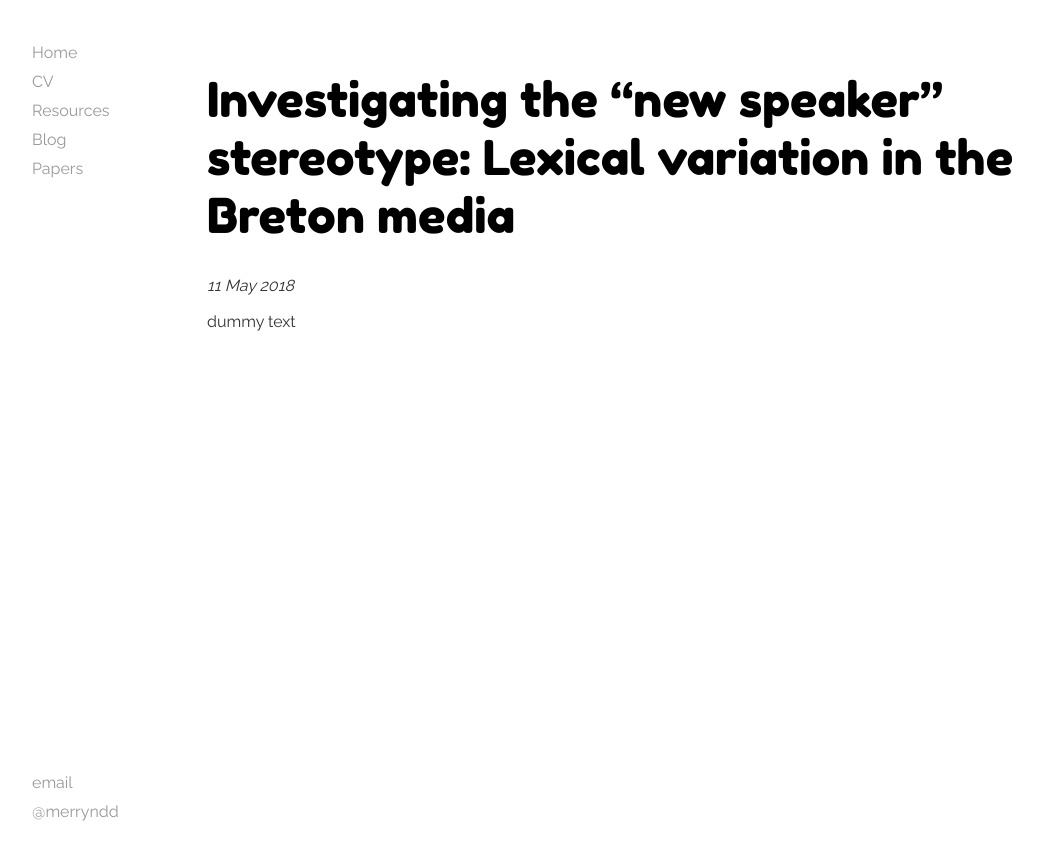
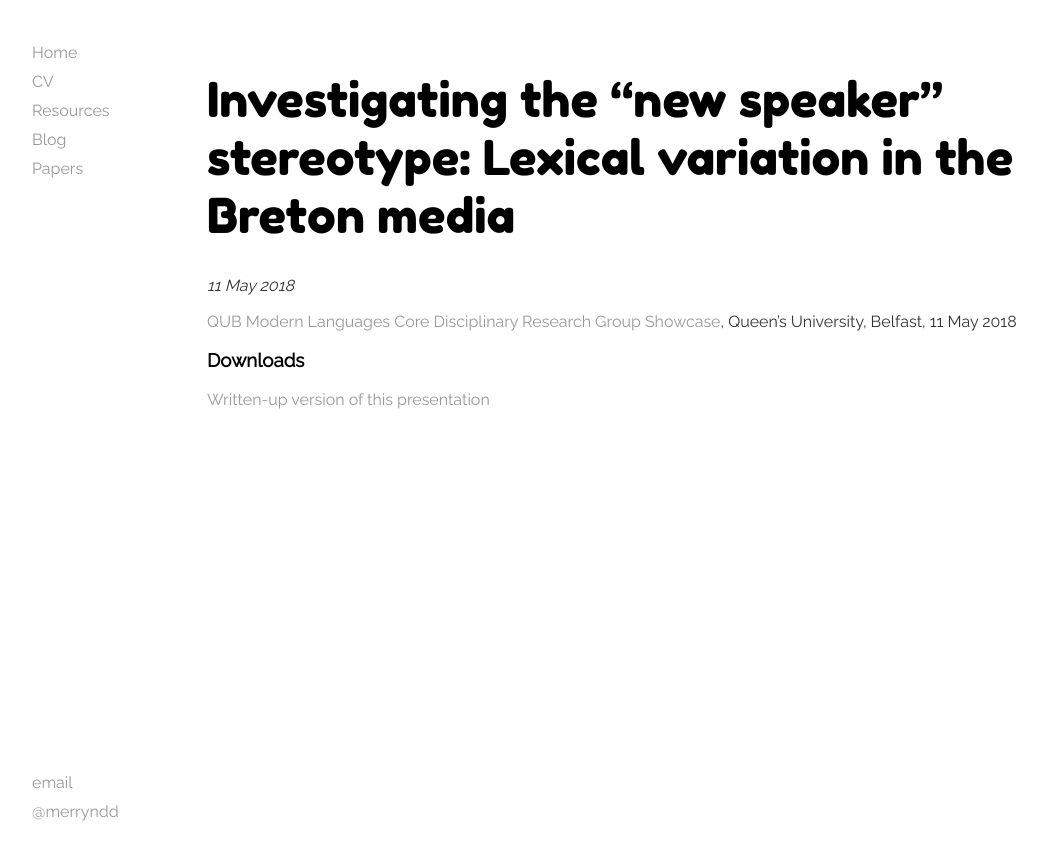
Before and after one commit to merryndd/merryndd.github.io, a Jekyll site: the page built from _posts/2018-05-11-qub.html, in a window 1280 px wide. Shown: the top 860 px of the page, without its empty margins (11-1058 px from the left). Built offline with Jekyll 4.4.1, drawn with Linux system fonts in a browser that asks for light colours.

Commit message:
Update 2018-05-11-qub.html

```diff
--- a/_posts/2018-05-11-qub.html
+++ b/_posts/2018-05-11-qub.html
@@ -4,4 +4,7 @@ title: "Investigating the “new speaker” stereotype: Lexical variation in the
 date: 2018-05-11
 categories: [papers]
 ---
-<p>dummy text</p>
+<p><a href="https://www.qub.ac.uk/schools/ael/FileStore/Filetoupload,817078,en.pdf">QUB Modern Languages Core Disciplinary Research Group Showcase</a>, Queen’s University, Belfast, 11 May 2018</p>
+
+<h3>Downloads</h3>
+<p><a href="https://www.academia.edu/36829250">Written-up version of this presentation</a></p>
```
